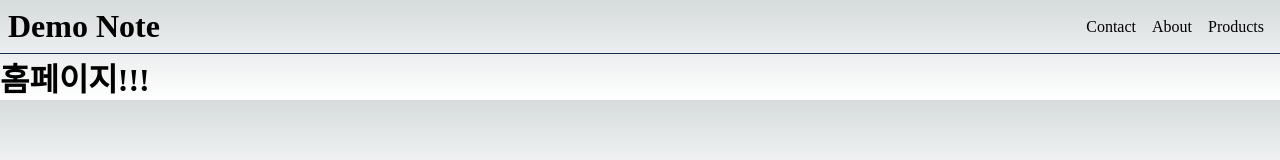
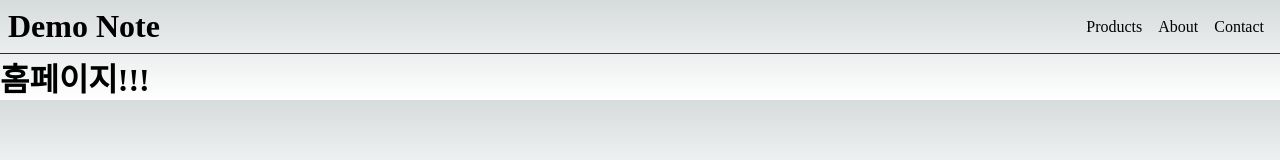
Before and after one commit to LEESHINSUNG/typescript_next, a Next.js app: page / in a window 1280 px wide. Shown: the top 160 px of the page. Built offline with nearby package versions, Linux system fonts and the light colour scheme.

Commit message:
nav 항목 순서 바꾸기

```diff
--- a/src/app/layout.tsx
+++ b/src/app/layout.tsx
@@ -29,9 +29,9 @@ export default function RootLayout({
             <h1>Demo Note</h1>
           </Link>
           <nav className={styles.nav}>
+            <Link href="/products">Products</Link>
+            <Link href="/about">About</Link>
             <Link href="/contact">Contact</Link>
-            <Link href="/about">About</Link>
-            <Link href="/products">Products</Link>
           </nav>
         </header>
         {children}
```
